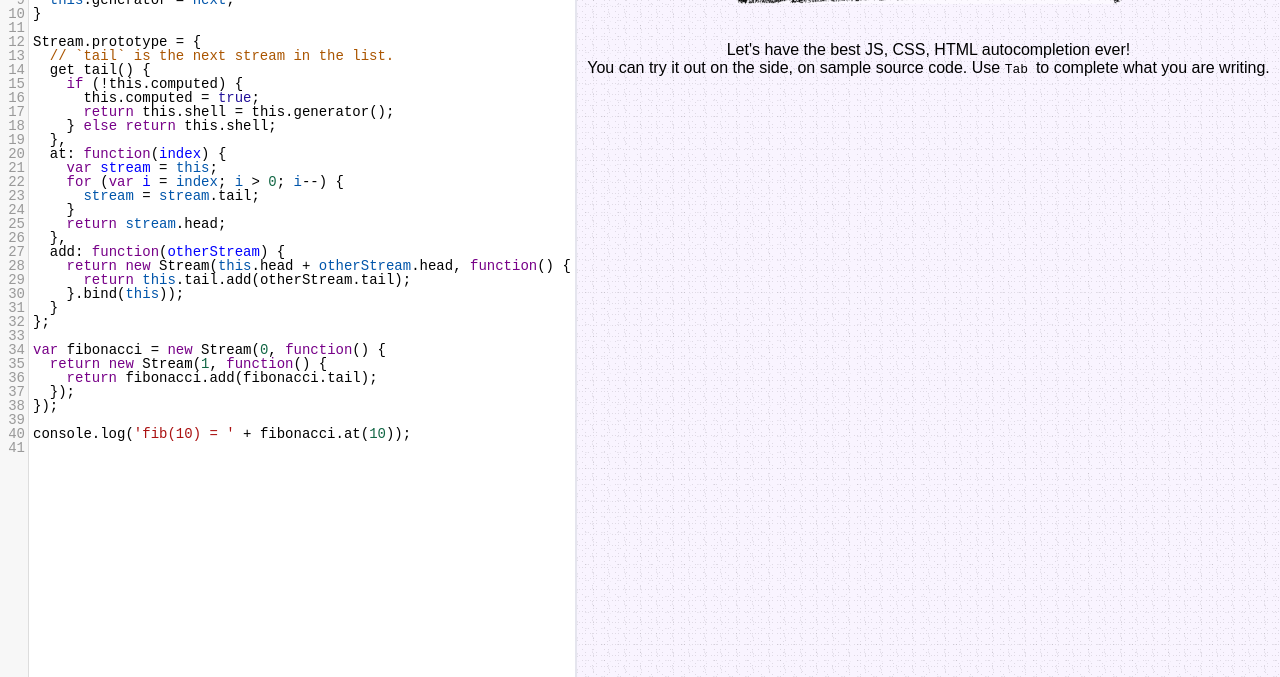
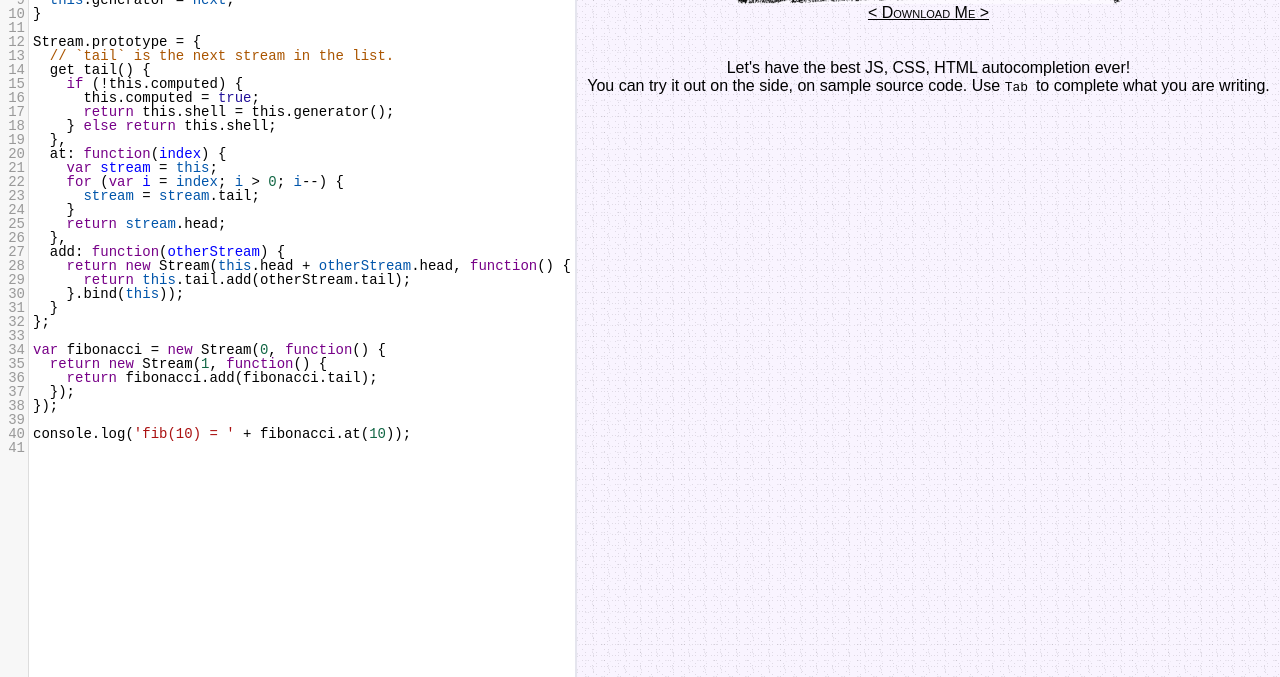
Before and after one commit to espadrine/aulx, a website: page index.html in a window 1280 px wide. Shown: the part 123-800 px from the top of the page. Drawn offline with Linux system fonts and the light colour scheme; files whose address does not match are found by name; a web font is replaced by a local one.

Commit message:
Download button.

```diff
--- a/demo/styles.css
+++ b/demo/styles.css
@@ -96,3 +96,12 @@ hgroup {
   width: 50%;
   margin: auto;
 }
+
+a {
+  color: black;
+  font-variant: small-caps;
+}
+a:hover {
+  position: relative;
+  top: -1px;
+}
--- a/index.html
+++ b/index.html
@@ -58,7 +58,7 @@ console.log('fib(10) = ' + fibonacci.at(10));
           <h1> Aulx </h1>
           <h2> The autocompletion for the Web </h2>
         </hgroup>
-        <!-- FIXME: add a download link. -->
+        <a href='https://raw.github.com/espadrine/aulx/master/aulx.js'>&lt; Download Me &gt;</a>
       </header>
       <p>
         Let's have the best JS, CSS, HTML autocompletion ever!
```
